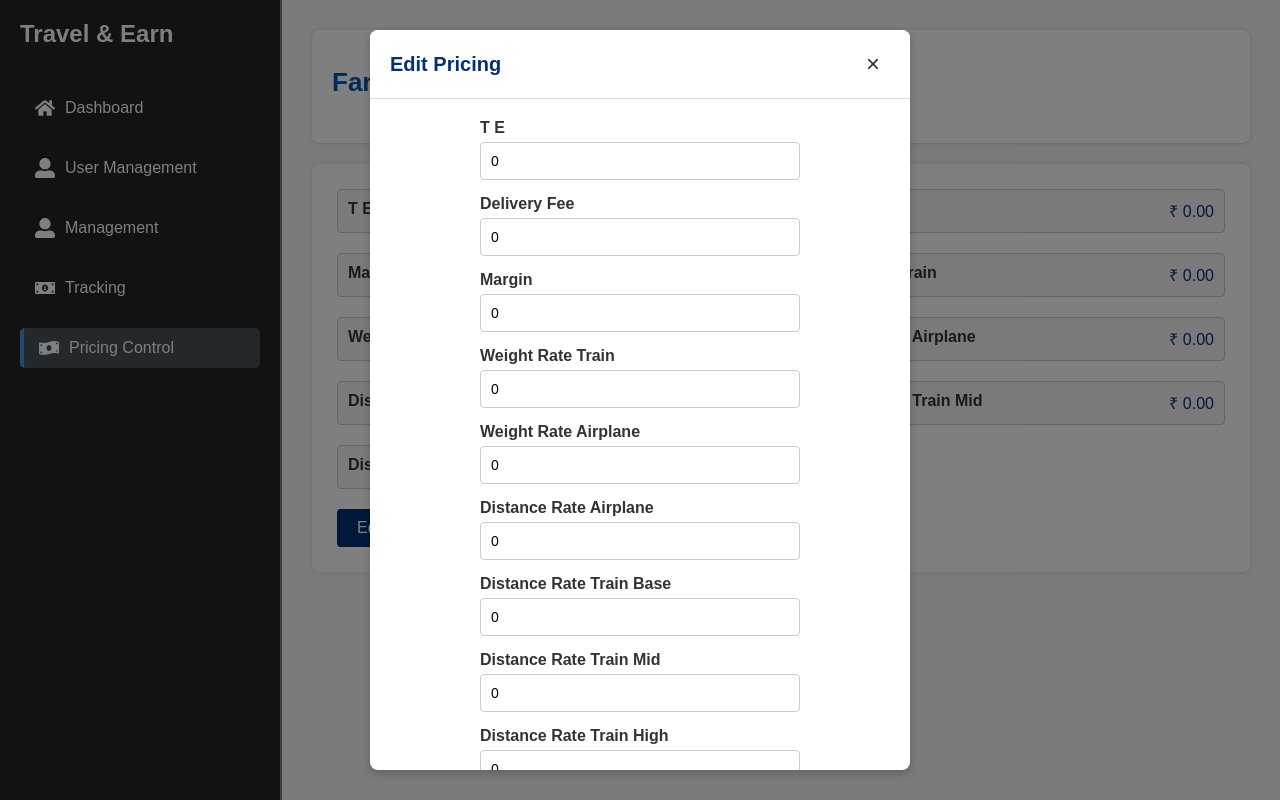
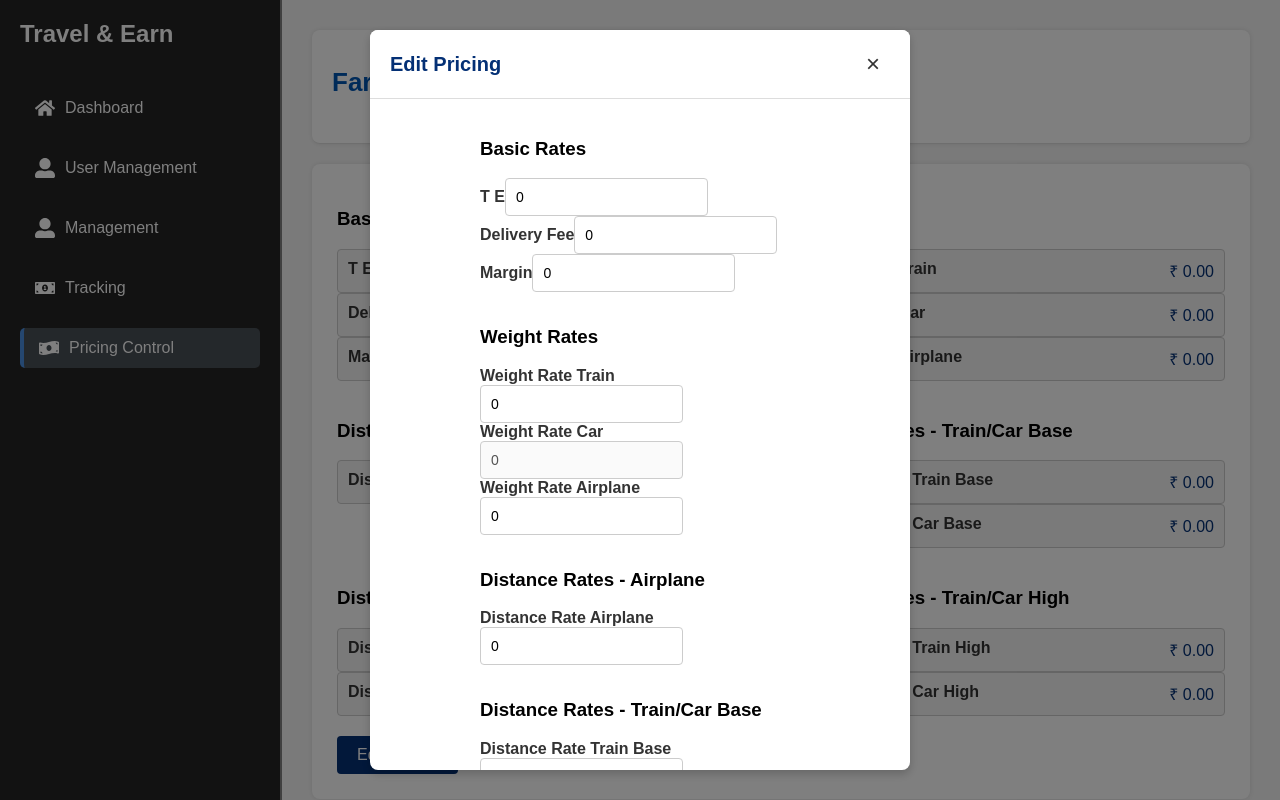
Before and after one commit to Nikhil-Sorout/Travel-Earn_Frontend, a React (Create React App) app: page /priceControl in a window 1280 px wide. Both pictures are taken after a click on the button "Edit Pricing". Built offline with nearby package versions, Linux system fonts and the light colour scheme; no server answers.

Commit message:
Added car rates

```diff
--- a/src/pages/PriceControl.js
+++ b/src/pages/PriceControl.js
@@ -9,11 +9,15 @@ const PriceControl = () => {
     DeliveryFee: 0,
     Margin: 0,
     WeightRateTrain: 0,
+    WeightRateCar: 0,
     WeightRateAirplane: 0,
     DistanceRateAirplane: 0,
     DistanceRateTrainBase: 0,
+    DistanceRateCarBase: 0,
     DistanceRateTrainMid: 0,
-    DistanceRateTrainHigh: 0
+    DistanceRateCarMid: 0,
+    DistanceRateTrainHigh: 0,
+    DistanceRateCarHigh: 0
   });
   const [modalInputs, setModalInputs] = useState({ ...pricing });
   const [status, setStatus] = useState('');
@@ -31,9 +35,24 @@ const PriceControl = () => {
 
         const config = response.data;
 
-        const newPricing = {TE: config.TE, DeliveryFee: config.deliveryFee, Margin: config.margin, WeightRateTrain: config.weightRateTrain, WeightRateAirplane: config.weightRateAirplane, DistanceRateAirplane: config.distanceRateAirplane, DistanceRateTrainBase: config.distanceRateTrain.base, DistanceRateTrainMid: config.distanceRateTrain.mid, DistanceRateTrainHigh: config.distanceRateTrain.high};
+        const newPricing = {
+          TE: config.TE,
+          DeliveryFee: config.deliveryFee,
+          Margin: config.margin,
+          WeightRateTrain: config.weightRateTrain,
+          WeightRateCar: config.weightRateTrain,
+          WeightRateAirplane: config.weightRateAirplane,
+          DistanceRateAirplane: config.distanceRateAirplane,
+          DistanceRateTrainBase: config.distanceRateTrain.base,
+          DistanceRateCarBase: config.distanceRateTrain.base,
+          DistanceRateTrainMid: config.distanceRateTrain.mid,
+          DistanceRateCarMid: config.distanceRateTrain.mid,
+          DistanceRateTrainHigh: config.distanceRateTrain.high,
+          DistanceRateCarHigh: config.distanceRateTrain.high
+        };
 
         setPricing(newPricing);
+        setModalInputs(newPricing);
 
       } catch (error) {
         console.error('Failed to fetch pricing:', error);
@@ -48,7 +67,20 @@ const PriceControl = () => {
   const handleChange = (e) => {
     const { name, value } = e.target;
     if (value >= 0) {
-      setModalInputs({ ...modalInputs, [name]: value });
+      const newModalInputs = { ...modalInputs, [name]: value };
+
+      // Sync car values with train values
+      if (name === 'WeightRateTrain') {
+        newModalInputs.WeightRateCar = value;
+      } else if (name === 'DistanceRateTrainBase') {
+        newModalInputs.DistanceRateCarBase = value;
+      } else if (name === 'DistanceRateTrainMid') {
+        newModalInputs.DistanceRateCarMid = value;
+      } else if (name === 'DistanceRateTrainHigh') {
+        newModalInputs.DistanceRateCarHigh = value;
+      }
+
+      setModalInputs(newModalInputs);
     }
   };
 
@@ -78,7 +110,7 @@ const PriceControl = () => {
       });
 
       if (res.data?.success) {
-        setPricing(modalInputs); // reflect changes in the UI
+        setPricing(modalInputs);
         setStatus('Pricing updated successfully!');
         setIsModalOpen(false);
       } else {
@@ -98,6 +130,16 @@ const PriceControl = () => {
     setModalInputs(pricing);
   };
 
+  // Group related pricing items
+  const pricingGroups = {
+    'Basic Rates': ['TE', 'DeliveryFee', 'Margin'],
+    'Weight Rates': ['WeightRateTrain', 'WeightRateCar', 'WeightRateAirplane'],
+    'Distance Rates - Airplane': ['DistanceRateAirplane'],
+    'Distance Rates - Train/Car Base': ['DistanceRateTrainBase', 'DistanceRateCarBase'],
+    'Distance Rates - Train/Car Mid': ['DistanceRateTrainMid', 'DistanceRateCarMid'],
+    'Distance Rates - Train/Car High': ['DistanceRateTrainHigh', 'DistanceRateCarHigh']
+  };
+
   return (
     <div className={styles.adminWrapper}>
       <Sidebar />
@@ -108,10 +150,15 @@ const PriceControl = () => {
 
         <section className={styles.pricingSection}>
           <div className={styles.pricingGrid}>
-            {Object.entries(pricing).map(([key, value]) => (
+            {Object.entries(pricingGroups).map(([groupName, fields]) => (
+              <div key={groupName} className={styles.pricingGroup}>
+                <h3 className={styles.groupHeader}>{groupName}</h3>
+                {fields.map(key => (
                   <div key={key} className={styles.pricingItem}>
                     <span className={styles.pricingLabel}>{key.replace(/([A-Z])/g, ' $1')}</span>
-                <span className={styles.pricingValue}>₹ {parseFloat(value).toFixed(2)}</span>
+                    <span className={styles.pricingValue}>₹ {parseFloat(pricing[key]).toFixed(2)}</span>
+                  </div>
+                ))}
               </div>
             ))}
           </div>
@@ -126,19 +173,25 @@ const PriceControl = () => {
                 <button className={styles.closeButton} onClick={handleCloseModal}>×</button>
               </header>
               <form onSubmit={handleSubmit} className={styles.formGrid}>
-                {Object.entries(modalInputs).map(([key, value]) => (
-                  <div key={key} className={styles.formGroup}>
+                {Object.entries(pricingGroups).map(([groupName, fields]) => (
+                  <div key={groupName} className={styles.formGroup}>
+                    <h3 className={styles.groupHeader}>{groupName}</h3>
+                    {fields.map(key => (
+                      <div key={key} className={styles.inputGroup}>
                         <label htmlFor={key}>{key.replace(/([A-Z])/g, ' $1')}</label>
                         <input
                           type="number"
                           id={key}
                           name={key}
-                      value={value}
+                          value={modalInputs[key]}
                           onChange={handleChange}
                           min="0"
                           step="0.01"
                           required
+                          disabled={key.includes('Car')}
                         />
+                      </div>
+                    ))}
                   </div>
                 ))}
                 <button type="submit">Update Pricing</button>
```
Lines whose indentation alone changed are shown as unchanged.
